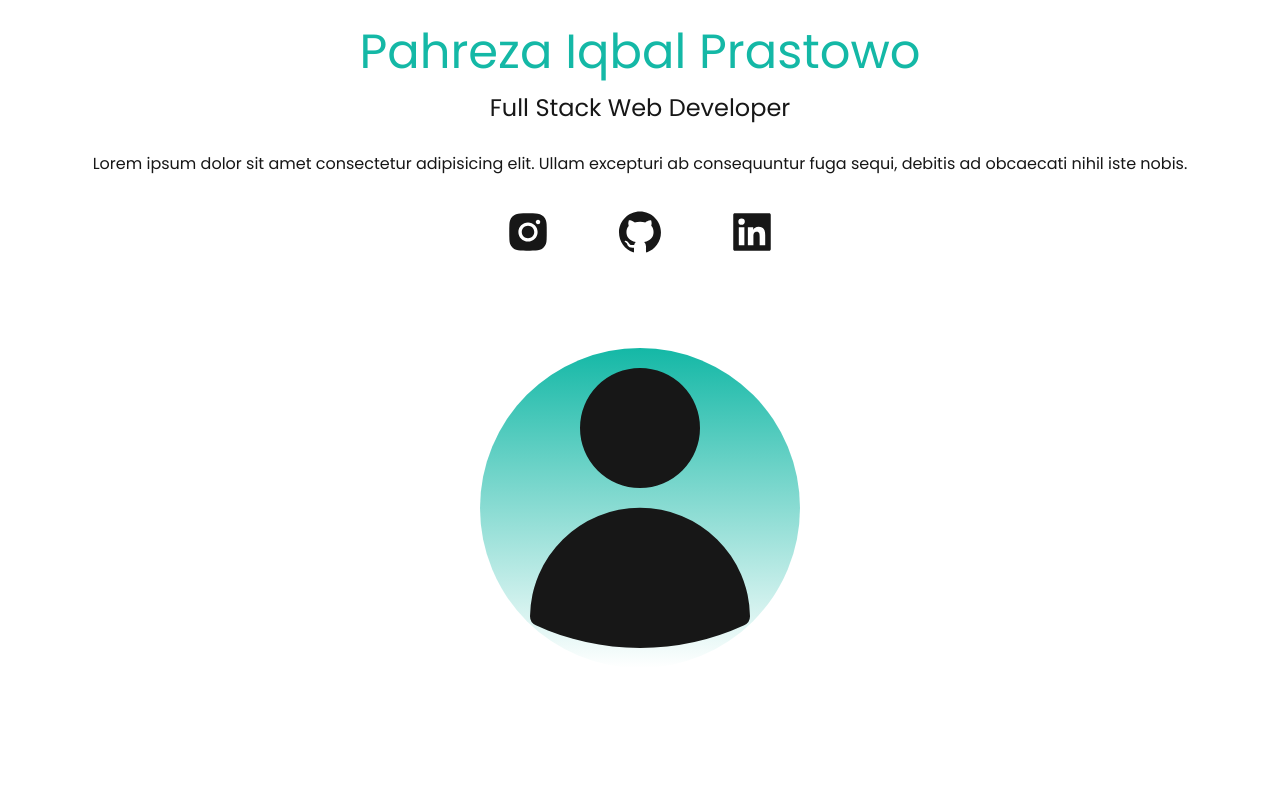
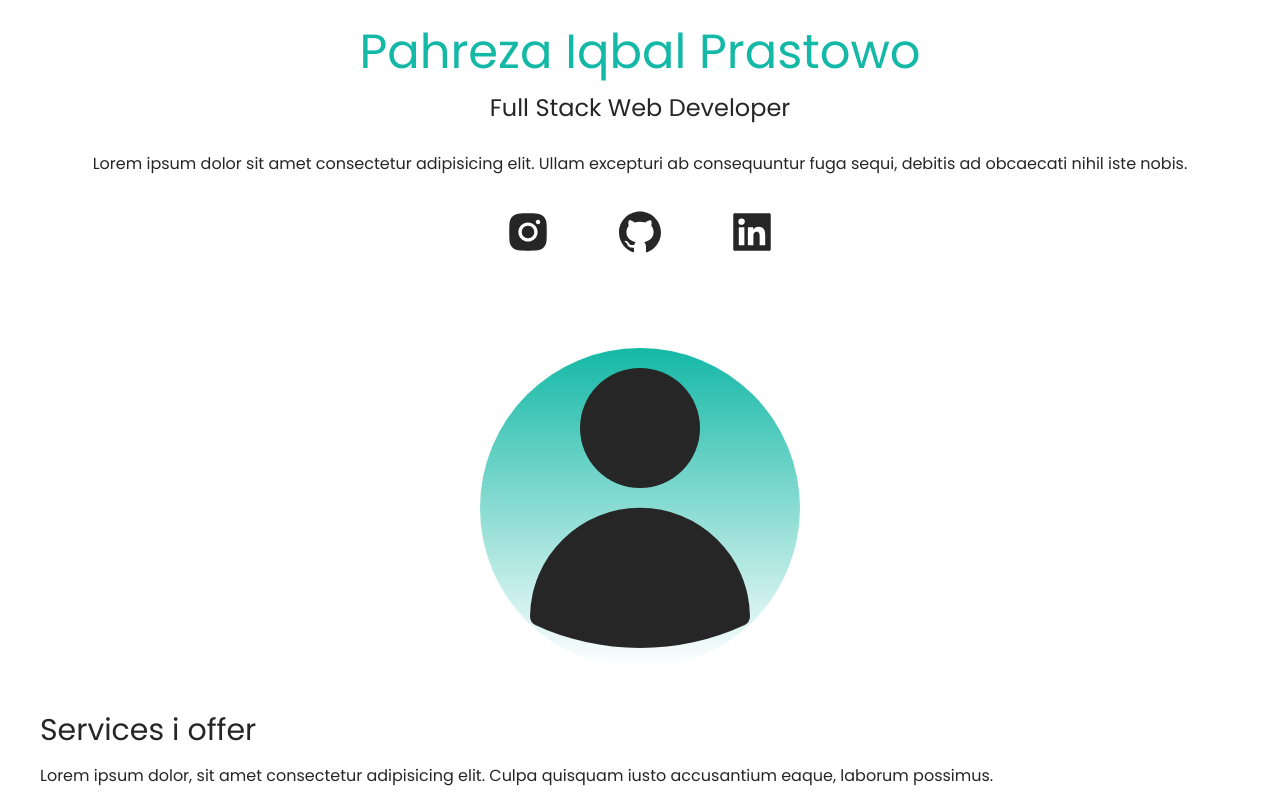
Before and after one commit to paresiqbal/portfolio-tailwind-1, a React (Vite) app: page / in a window 1280 px wide. Shown: the part 176-976 px from the top of the page. Before the commit the page ends 884 px from the top, so only its background shows below. Built offline with nearby package versions, Linux system fonts and the light colour scheme.

Commit message:
Add body section

```diff
--- a/src/App.jsx
+++ b/src/App.jsx
@@ -4,7 +4,7 @@ import { AiFillInstagram, AiFillGithub, AiFillLinkedin } from "react-icons/ai";
 
 function App() {
   return (
-    <div className="min-h-screen bg-white px-10 font-poppins text-neutral-900">
+    <div className="min-h-screen bg-white px-10 font-poppins text-neutral-800">
       <nav className="py-10 mb-12 flex justify-between">
         <h1 className="text-xl font-semibold font-roboto">PahrezaIqbal</h1>
         <ul className="flex items-center">
@@ -39,12 +39,22 @@ function App() {
           <AiFillGithub />
           <AiFillLinkedin />
         </div>
-        <div className="relative mx-auto bg-gradient-to-b from-teal-500 rounded-full w-80 h-80 mt-20">
+        <div className="relative mx-auto bg-gradient-to-b from-teal-500 rounded-full w-80 h-80 mt-20 overflow-hidden">
           <h1>
             <UserIcon />
           </h1>
         </div>
       </main>
+
+      <section>
+        <div>
+          <h3 className="text-3xl py-1">Services i offer</h3>
+          <p className="text-md py-2 leading-8">
+            Lorem ipsum dolor, sit amet consectetur adipisicing elit. Culpa
+            quisquam iusto accusantium eaque, laborum possimus.
+          </p>
+        </div>
+      </section>
     </div>
   );
 }
```
